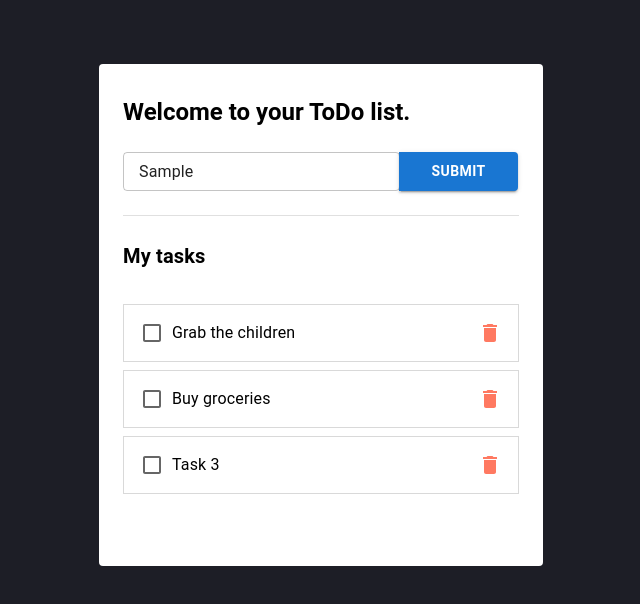
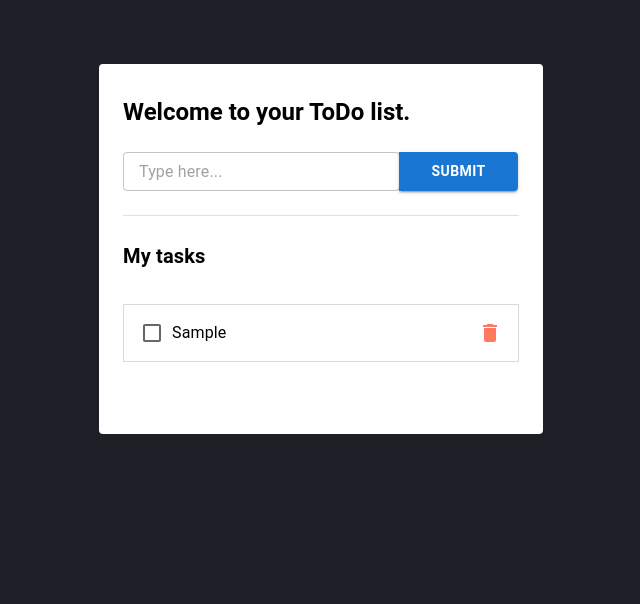
Before and after one commit to gabriel-brito/todo-app-workshop, a React (Create React App) app: page / in a window 1280 px wide. Both pictures are taken after typing "Sample" into the empty fields and a click on the button "SUBMIT". Shown: the top 604 px of the page, without its empty margins (319-959 px from the left). Built offline with nearby package versions, Linux system fonts and the light colour scheme.

Commit message:
Add new task

```diff
--- a/src/components/AddField/index.tsx
+++ b/src/components/AddField/index.tsx
@@ -1,19 +1,48 @@
+import { useState } from 'react'
 import { Box, TextField, Button } from '@mui/material'
 
 import * as S from './styles'
 
-export default function AddField() {
+type AddFieldTypes = {
+  createNewTask: (description: string) => void
+}
+
+export default function AddField({ createNewTask }: AddFieldTypes) {
+  const [errorMessage, setErrorMessage] = useState('')
+  const [descriptionValue, setDescriptionValue] = useState('')
+
+  const submitTask = (description: string): void => {
+    if (!description.length) {
+      setErrorMessage('Description is empty')
+
+      return
+    }
+
+    createNewTask(description)
+    setDescriptionValue('')
+  }
+
   return (
     <Box component="section" my={3}>
       <Box display="flex" width="100%" alignItems="center">
         <TextField
+          error={!!errorMessage}
+          helperText={errorMessage}
+          onChange={(event) => {
+            setDescriptionValue(event.target.value)
+          }}
           placeholder="Type here..."
           sx={S.TextFieldStyles}
+          value={descriptionValue}
           inputProps={{
             sx: S.InputStyles
           }}
         />
-        <Button variant="contained" sx={S.ButtonStyles}>
+        <Button
+          variant="contained"
+          sx={S.ButtonStyles}
+          onClick={() => submitTask(descriptionValue)}
+        >
           Submit
         </Button>
       </Box>
--- a/src/components/TaskItem/index.tsx
+++ b/src/components/TaskItem/index.tsx
@@ -1,14 +1,12 @@
 import { Box, Checkbox, ListItem, Typography } from '@mui/material'
 import DeleteIcon from '@mui/icons-material/Delete'
+
+import { TaskType } from 'types'
 
 import * as S from './styles'
 
 type TaskItemTypes = {
-  task: {
-    id: string
-    description: string
-    isDone: boolean
-  }
+  task: TaskType
 }
 
 export default function TaskItem({ task }: TaskItemTypes) {
--- a/src/components/TodoList/index.tsx
+++ b/src/components/TodoList/index.tsx
@@ -1,11 +1,29 @@
+import { useState } from 'react'
+import { v4 as uuidv4 } from 'uuid'
 import { Box, Container, Divider, List, Typography } from '@mui/material'
 
 import AddField from 'components/AddField'
 import TaskItem from 'components/TaskItem'
 
-import tasks from 'mocks/tasks'
+import { TaskType } from 'types'
 
 export default function App() {
+  const [taskList, setTaskList] = useState<TaskType[]>([])
+
+  const createNewTask = (description: string) => {
+    const tasksCopy = structuredClone(taskList)
+
+    const newTask = {
+      id: uuidv4(),
+      description,
+      isDone: false
+    }
+
+    tasksCopy.unshift(newTask)
+
+    setTaskList(tasksCopy)
+  }
+
   return (
     <Container
       maxWidth="xs"
@@ -22,7 +40,7 @@ export default function App() {
         Welcome to your ToDo list.
       </Typography>
 
-      <AddField />
+      <AddField createNewTask={createNewTask} />
 
       <Divider sx={{ my: 3 }} />
 
@@ -37,13 +55,15 @@ export default function App() {
           My tasks
         </Typography>
 
-        {/* <Typography>Your task list is empty...</Typography> */}
-
-        <List>
-          {tasks.map((task) => (
-            <TaskItem key={`task-${task.id}`} task={task} />
-          ))}
-        </List>
+        {taskList.length === 0 ? (
+          <Typography>Your task list is empty...</Typography>
+        ) : (
+          <List>
+            {taskList.map((task) => (
+              <TaskItem key={`task-${task.id}`} task={task} />
+            ))}
+          </List>
+        )}
       </Box>
     </Container>
   )
```
